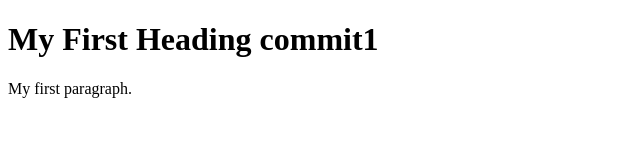
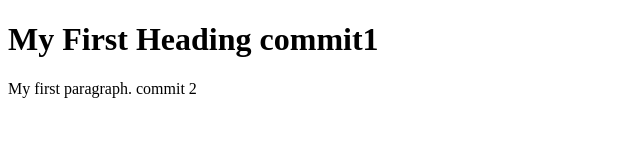
Before and after one commit to SMPhyoe/ProjectA, a plain HTML site: page index.html in a window 1280 px wide. Shown: the full height of the page, 0-640 px from the left. Drawn offline with Linux system fonts and the light colour scheme.

Commit message:
commit 2

```diff
--- a/index.html
+++ b/index.html
@@ -3,7 +3,7 @@
 <body>
 
 <h1>My First Heading commit1</h1>
-<p>My first paragraph.</p>
+<p>My first paragraph. commit 2</p>
 
 </body>
 </html>
```
